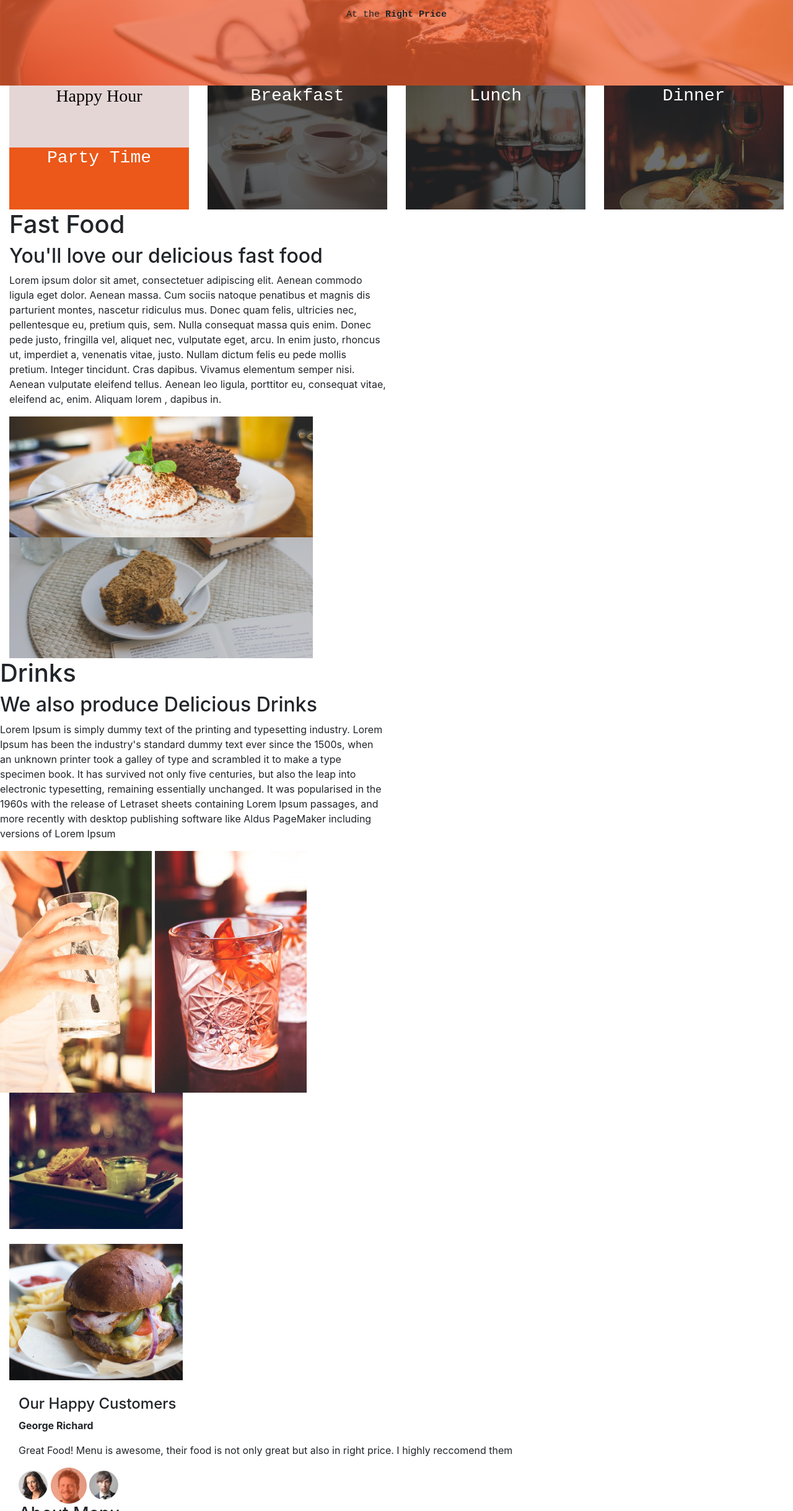
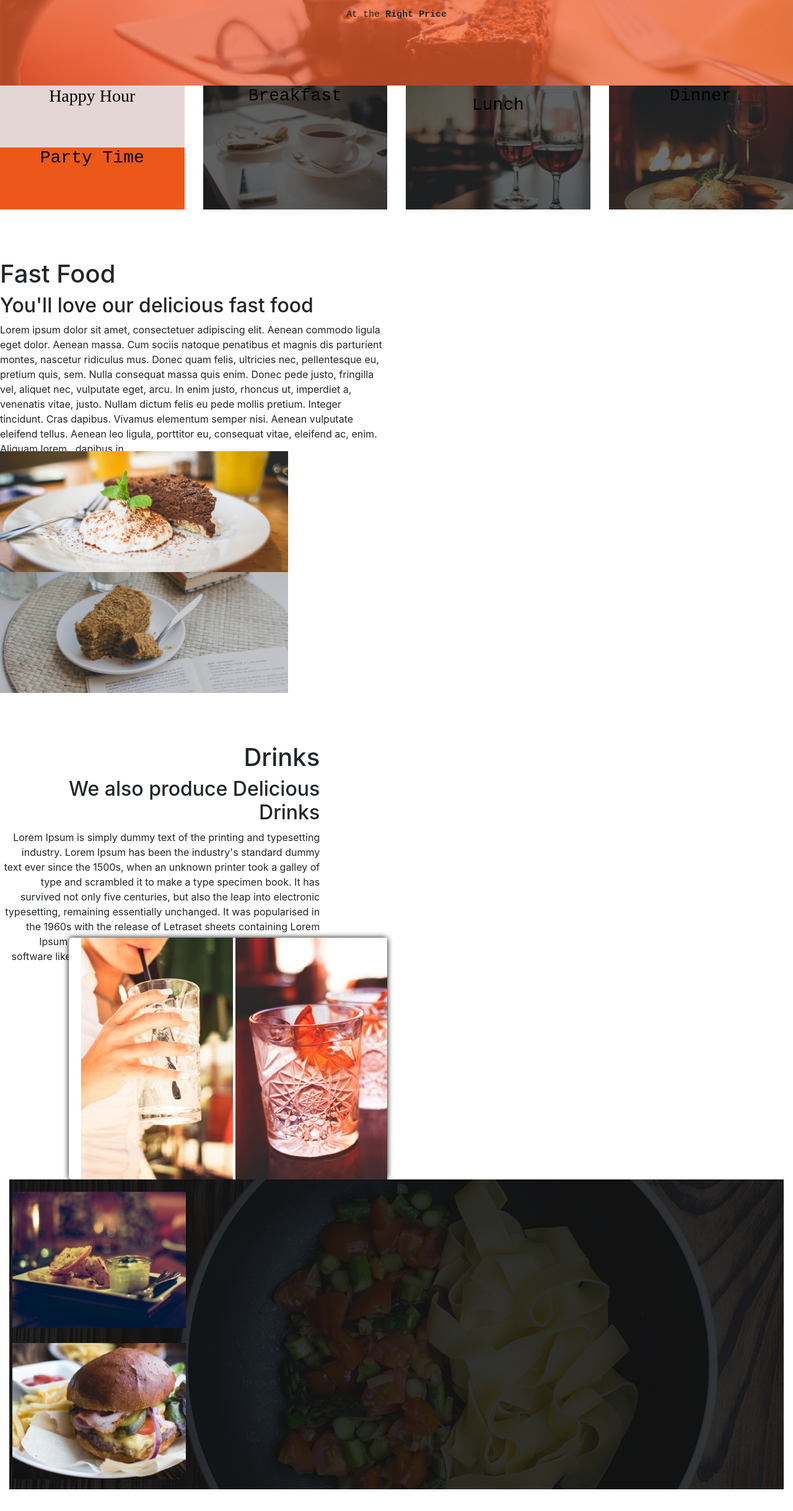
Before and after one commit to IsaacMorzy/anitas-kitchen, a plain HTML site: page index.html in a window 1280 px wide. Shown: the part 362-2800 px from the top of the page at 62% size. Drawn offline with Linux system fonts and the light colour scheme; a small style sheet from the web is missing.

Commit message:
Style the html page

```diff
--- a/css/styles.css
+++ b/css/styles.css
@@ -27,7 +27,7 @@
 }
 .drpdown{
   background:none;
-  //position:absolute;
+  position:absolute;
   float: left;
   top:0px;
   right:0;
@@ -44,7 +44,7 @@
 
 }
 .menulst{
-  z-index:1000000;
+    z-index:1000000;
     font-weight:bold;
     font-size:0.8em;
     width:40%;
@@ -86,16 +86,20 @@
     text-decoration:none;
     color:#666;
   }
+  .container-fluid{
+    padding:inherit;
+  }
   #happyhour{
     background-color: #E5D6D6;
     height:100px;
     text-align: center;
     color: #050404;
     font-family: "Courier New,Courier monospace";
+
   }
   #partytime{
     background-color: #EB5819;
-    height: 100px;
+    height:100px;
     text-align: center;
     color: #ffffff;
     font-family: "Courier New", Courier, monospace;
@@ -107,7 +111,6 @@
     text-align: center;
     color:#ffffff;
     font-family: "Courier New",Courier,monospace;
-    padding-right: 0px;
     }
     #breakfast:hover{
       opacity;2;
@@ -120,6 +123,7 @@
       text-align: center;
       color:#ffffff;
       font-family: "Courier New",Courier,monospace;
+      padding:15px;
     }
     #lunch:hover{
       opacity:0.5;
@@ -136,3 +140,142 @@
       opacity:0.5;
       color:black;
       }
+    .fastfood{
+      box-shadow: 0 0 10px #000000;
+      width: auto;
+      height: auto;
+      border-radius: 5px;
+      background-color: #ffffff;
+      padding: 20px;
+    }
+    .row2a{
+      padding-left: 0%;
+      padding-top: 80px;
+      height:390px;
+      width:auto;
+      float:left;
+    }
+    .fastfood1{
+      display:inline-block;
+      margin:0px;
+      padding-top: auto;
+    }
+    .fastfood2{
+      object-fit: contain;
+      display: block;
+      margin:0px;
+    }
+    .row2b{
+      float: right;
+      padding-top: 0px;
+      padding-left:500px;
+      display: block;
+      width:auto;
+      text-align: right;
+      vertical-align: right;
+
+    }
+
+    .row2c{
+      height:390px;
+      padding-top: 80px;
+      padding-left: 20px;
+      text-align: right;
+      float:left;
+      height:395px;
+      width:83%;
+    }
+    .row2d{
+      height:auto;
+      padding-left: 30px;
+      padding-bottom: 80px;
+
+      display: inline:block;
+
+    }
+    .drinks{
+      box-shadow: 0 0 10px #000000;
+      width: auto;
+      height: auto;
+      border-radius: 5px;
+      background-color: #ffffff;
+      padding-left: 20px;
+      float: right;
+    }
+    .row3a{
+      background: url(../images/backgrounds/foodsBg.jpg);
+      height:500px;
+      text-align: center;
+      vertical-align: top;
+      padding:20px;
+    }
+
+    .row4a{
+      margin-top: 5%;
+      margin-bottom: 5%;
+      height: 200px;
+      box-shadow: 0 0 10px #000000;
+      vertical-align: middle;;
+    }
+    .testimonials{
+      text-align: center;
+      width:60%;
+      height: 100%;
+      float: left;
+    }
+    .about{
+      text-align: center;
+      width: 30%;
+      height:95%;
+      border-left: 3px solid #7C7063;
+      float: right;
+      padding: 5px;
+      }
+      h3{
+        color:black;
+        padding:0px;
+        margin:0px;
+      }
+      .testimonials{
+        text-align: center;
+        height:100%;
+        border-left: 3px solid #7C7063;
+        padding: 5px 5px 5px;
+
+
+      }
+      .row5a{
+        background: url(..images/backgrounds/subscribe.jpg);
+        height:200px;
+        text-align: center;
+        color:#ffffff;
+        font-size: 20px
+        }
+        .about{
+          text-align: center;
+        }
+    .row5a{
+      background: url(../images/backgrounds/subscribe.jpg);
+      height:200px;
+      text-align: center;
+      color:#ffffff;
+      font-size: 12px;
+      }
+      .mail{
+        margin-left: 20%;
+        width: 70%;
+        text-align: center;
+        font-size: 20px;
+      }
+      .footer{
+
+          height: fit-content;
+          color: white;
+          background-color: orange;
+          text-align: center
+      }
+      .footerlogos{
+        margin-left: 40%;
+        width: 180px;
+        text-align: center;
+      }
```
